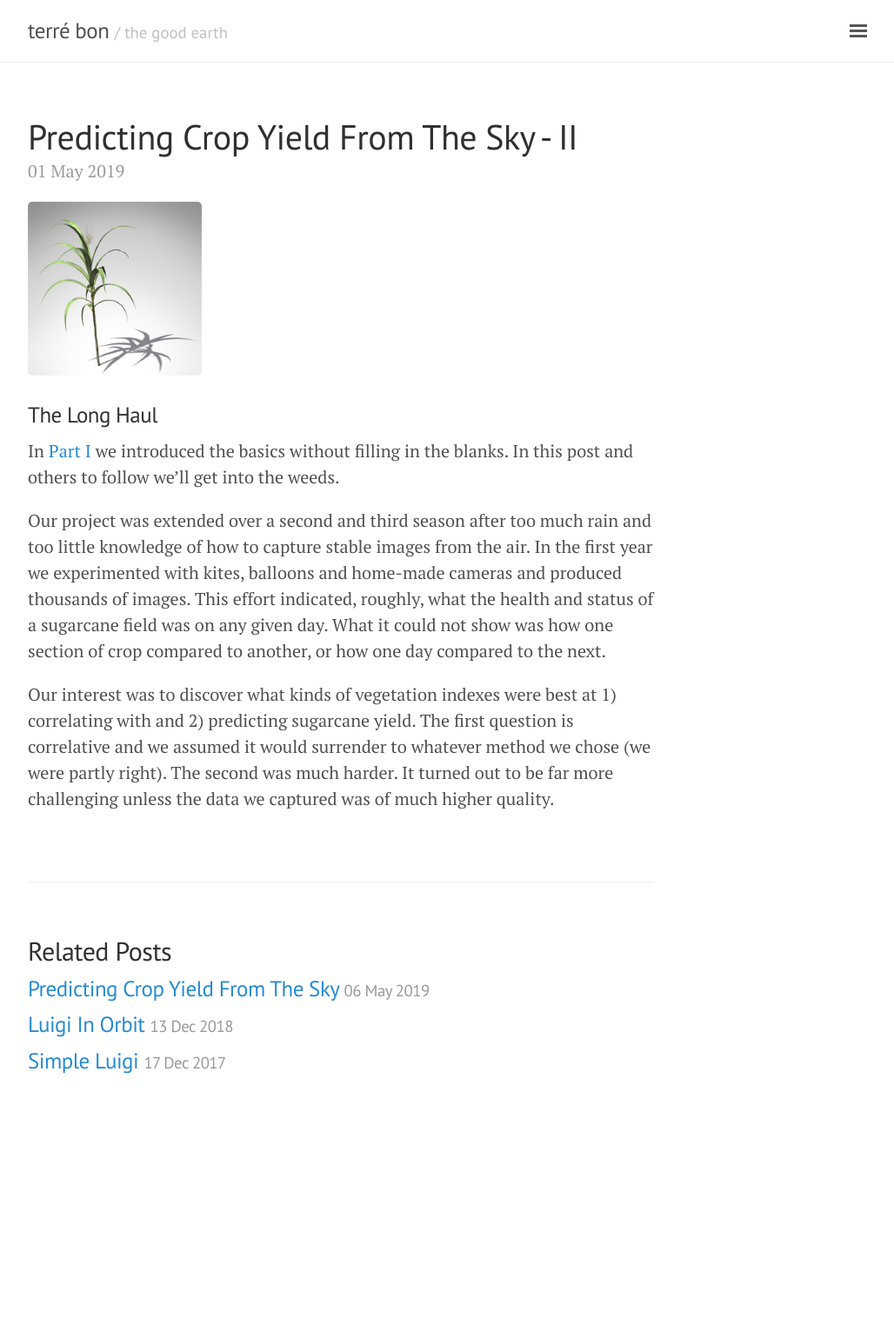
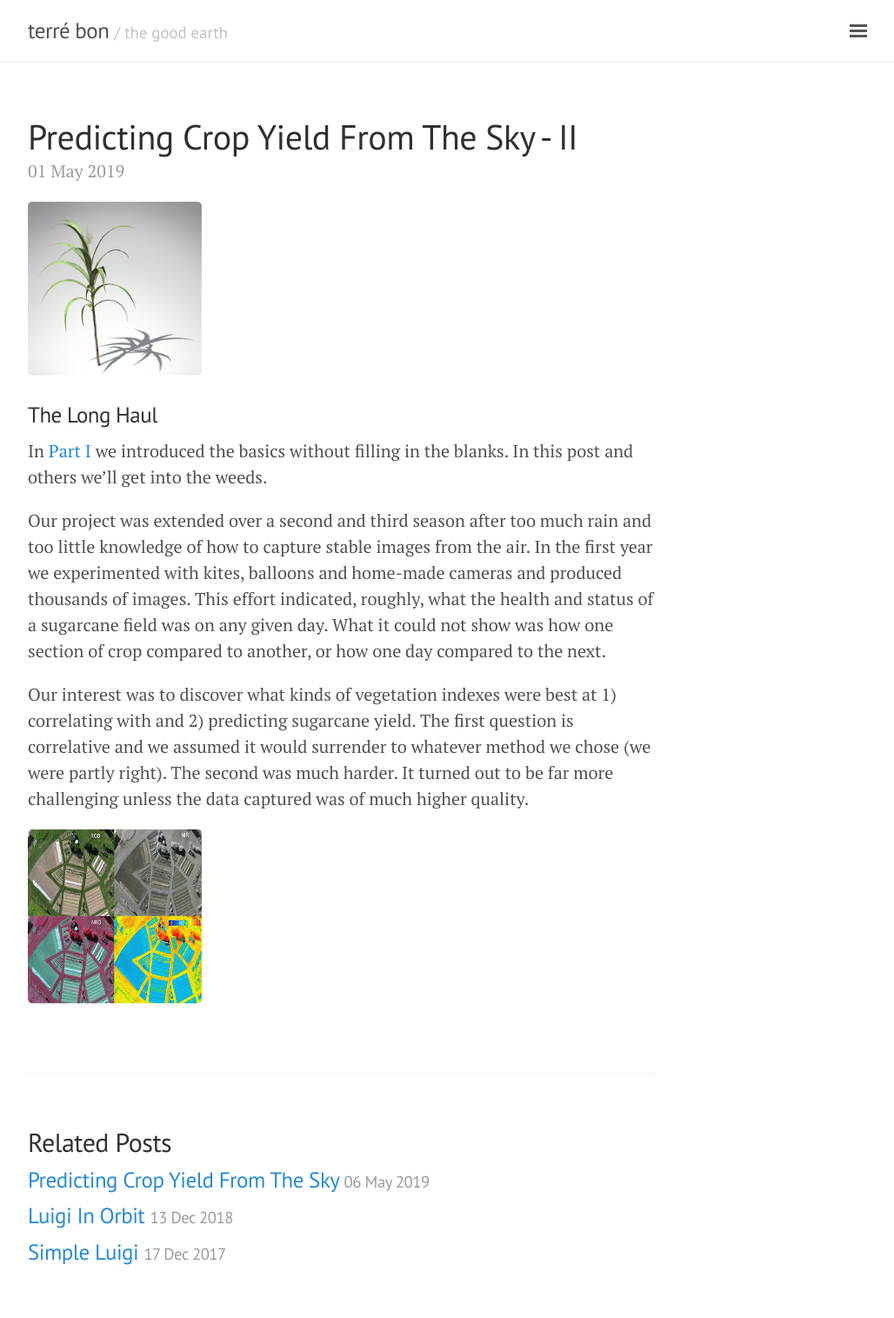
Before and after one commit to geraldmc/geraldmc.github.io, a Jekyll site: the page built from _posts/2019-05-01-predicting-yield-2.md, in a window 1280 px wide. Shown: the whole page at 87% size, without its empty margins (248-1276 px from the left). Built offline with Jekyll 4.4.1, drawn with Linux system fonts in a browser that asks for light colours; before the commit the page ends 1296 px from its top, so only the background shows below that.

Commit message:
updates post 2

```diff
--- a/_posts/2019-05-01-predicting-yield-2.md
+++ b/_posts/2019-05-01-predicting-yield-2.md
@@ -7,8 +7,10 @@ title: Predicting Crop Yield From The Sky - II
 
 ### The Long Haul
 
-In [Part I](https://geraldmc.github.io/2019/05/06/predicting-yield-1/) we introduced the basics without filling in the blanks. In this post and others to follow we'll get into the weeds.
+In [Part I](https://geraldmc.github.io/2019/05/06/predicting-yield-1/) we introduced the basics without filling in the blanks. In this post and others we'll get into the weeds.
 
 Our project was extended over a second and third season after too much rain and too little knowledge of how to capture stable images from the air. In the first year we experimented with kites, balloons and home-made cameras and produced thousands of images. This effort indicated, roughly, what the health and status of a sugarcane field was on any given day. What it could not show was how one section of crop compared to another, or how one day compared to the next.
 
-Our interest was to discover what kinds of vegetation indexes were best at 1) correlating with and 2) predicting sugarcane yield. The first question is correlative and we assumed it would surrender to whatever method we chose (we were partly right). The second was much harder. It turned out to be far more challenging unless the data we captured was of much higher quality.
+Our interest was to discover what kinds of vegetation indexes were best at 1) correlating with and 2) predicting sugarcane yield. The first question is correlative and we assumed it would surrender to whatever method we chose (we were partly right). The second was much harder. It turned out to be far more challenging unless the data captured was of much higher quality.
+
+![RGB_Composite]({{ site.url }}/assets/fastie-results.png){:height="200px" width="200px"}
```
Also changed, not shown: assets/fastie-results.png (added).
